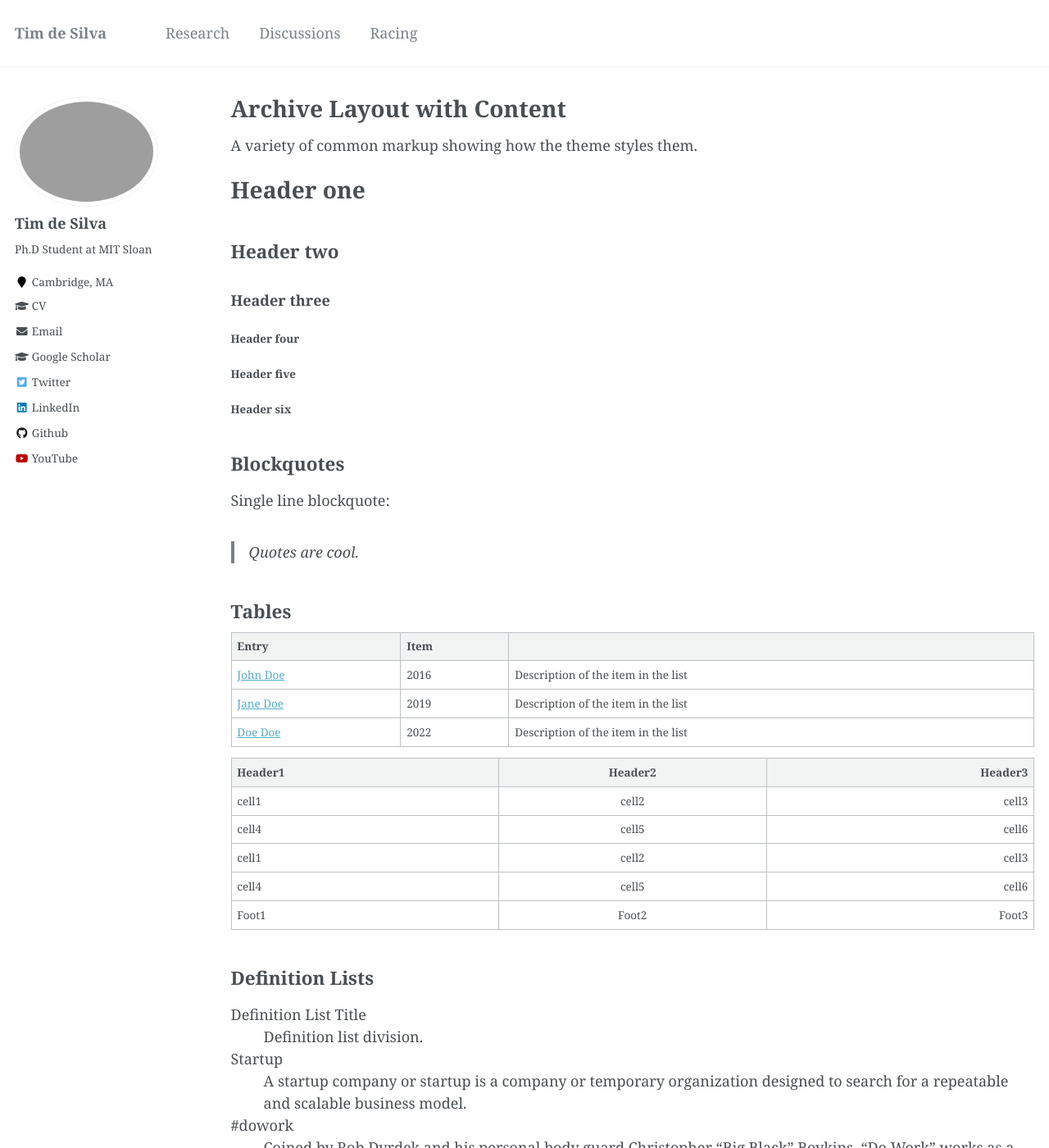
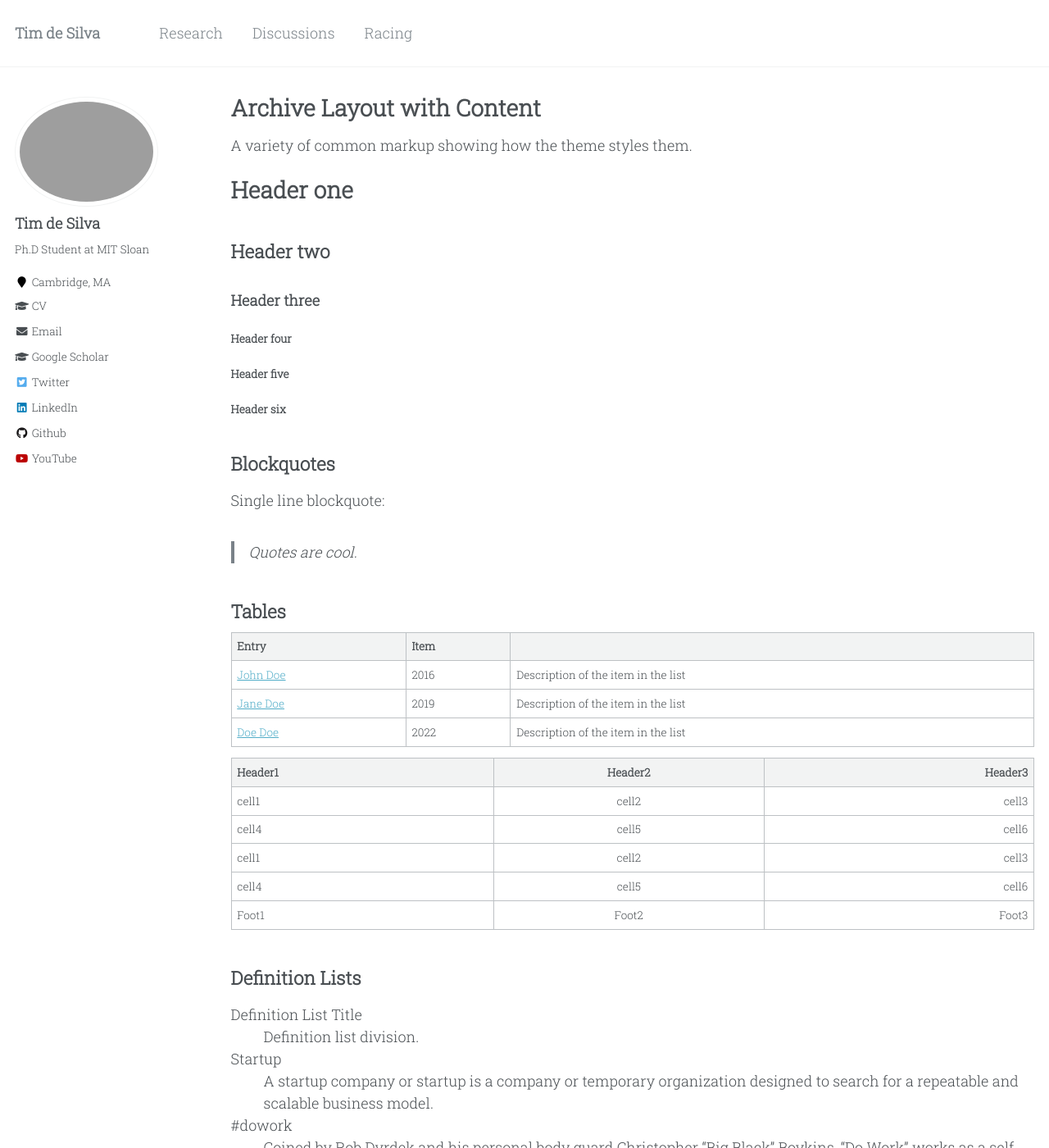
Before and after one commit to timhdesilva/timhdesilva.github.io, a Jekyll site: the page built from _pages/archive-layout-with-content.md, in a window 1280 px wide and 1400 px high. Shown: the whole window at 82% size. Built offline with Jekyll 4.4.1, drawn with Linux system fonts in a browser that asks for light colours.

Commit message:
update font

```diff
--- a/_layouts/default.html
+++ b/_layouts/default.html
@@ -9,6 +9,7 @@ layout: compress
   <head>
     {% include head.html %}
     {% include head/custom.html %}
+    <link href="https://fonts.googleapis.com/css2?family=Roboto+Slab:wght@300&display=swap" rel="stylesheet">
   </head>
 
   <body>
--- a/_sass/_variables.scss
+++ b/_sass/_variables.scss
@@ -27,8 +27,10 @@ $times                      : Times, serif;
 $bodoni                     : "Bodoni MT", serif;
 $calisto                    : "Calisto MT", serif;
 $garamond                   : Garamond, serif;
+$roboto-slab                : 'Roboto Slab', serif;
 
-$global-font-family         : $georgia;
+
+$global-font-family         : $roboto-slab;
 $header-font-family         : $global-font-family;
 $caption-font-family        : $global-font-family;
 $side-font                  : $global-font-family;
```
